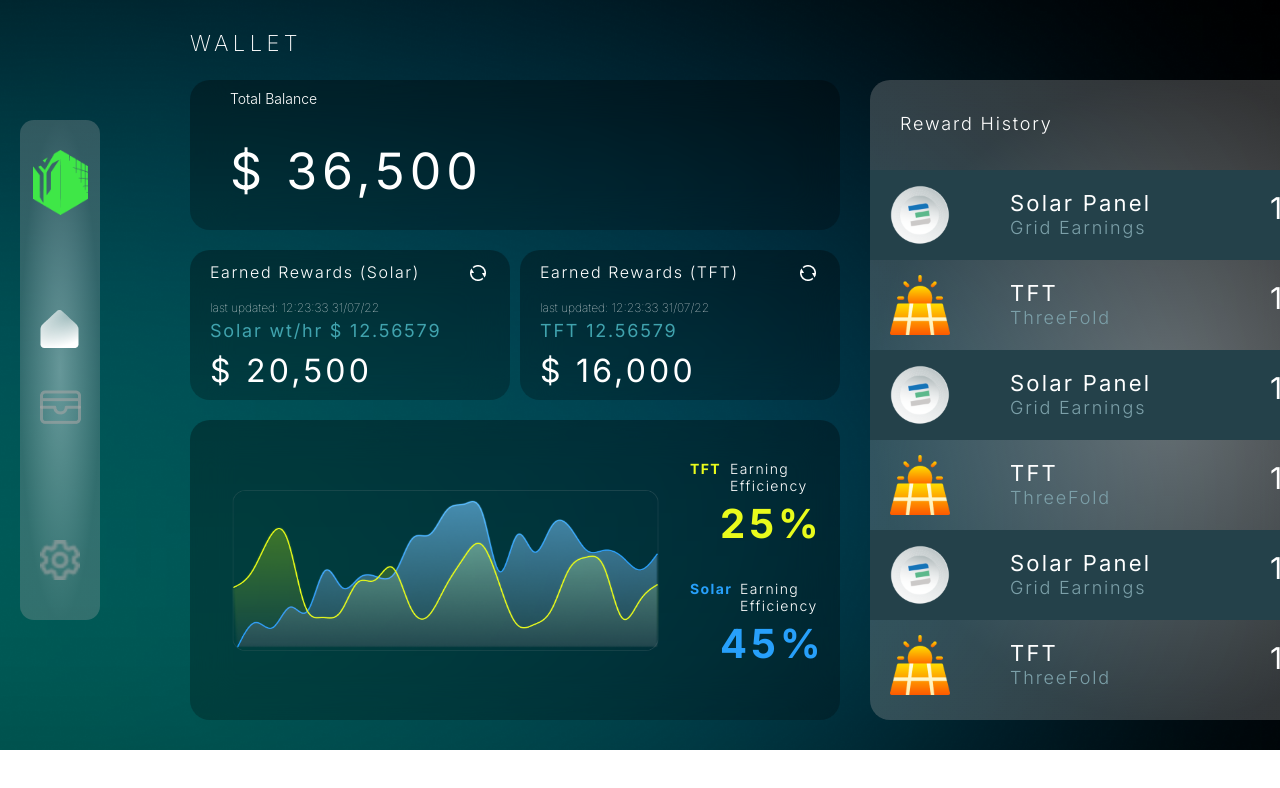
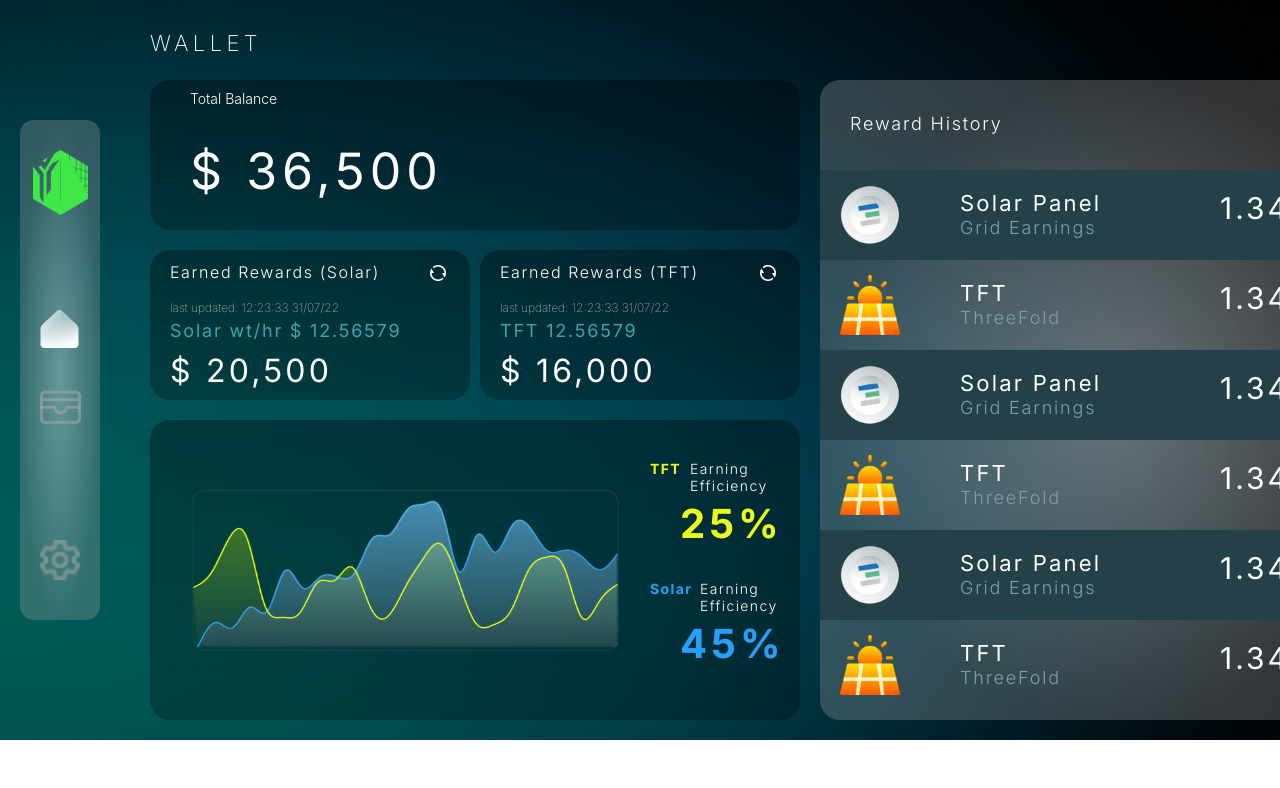
Before and after one commit to youblockio/dashboard-alpha, a React (Create React App) app: page /wallet in a window 1280 px wide. Shown: the top 788 px of the page. Built offline with nearby package versions, Linux system fonts and the light colour scheme; no server answers; sample sign-in values are in the browser's storage; what @rainbow-me/rainbowkit, wagmi would draw is missing.

Commit message:
fixed width issue

```diff
--- a/src/style/WalletScreen.css
+++ b/src/style/WalletScreen.css
@@ -611,3 +611,27 @@
         color: #7CA0A9;
     }
 }
+
+@media screen and (max-width: 1440px){
+    .wallet-main-div{
+        height: 740px;
+    }
+    .wallet-text{
+        left:150px
+    }
+    .TB-div{
+        left:150px
+    }
+    .ERs-div{
+        left:150px
+    }
+    .ERt-div{
+        left: 480px;
+    }
+    .graph-srt-div{
+        left:150px
+    }
+    .RH-div{
+        left:820px
+    }
+}
```
